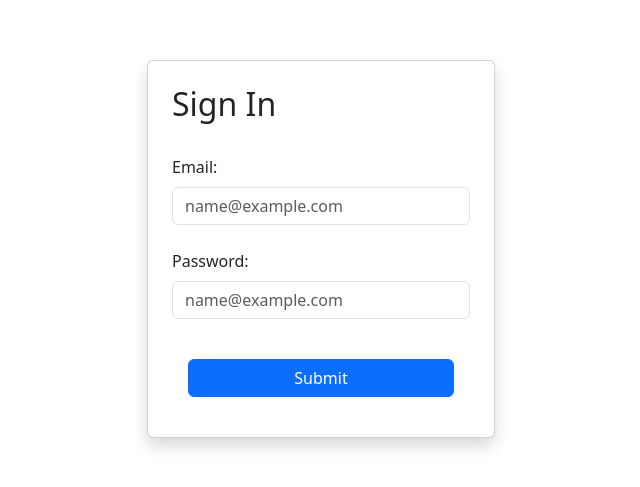
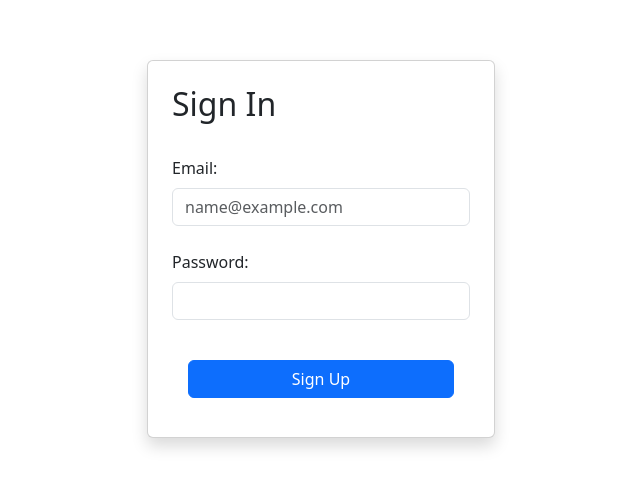
Before and after one commit to rowanbreakey/PresAI, a React app in the folder frontend/: page / in a window 1280 px wide. Shown: the part 151-638 px from the top of the page, without its empty margins (307-947 px from the left). Built offline with nearby package versions, Linux system fonts and the light colour scheme; the HTML template or start-up script is replaced by a standard one.

Commit message:
User sign up
Users can now create a new account with username and password and their information is stored securely in my supabase database

```diff
--- a/frontend/src/components/SignInPage.jsx
+++ b/frontend/src/components/SignInPage.jsx
@@ -1,22 +1,78 @@
-import SubmitButton from "./submitButton"
+import { useState } from "react";
 
 function SignInPage( {signingIn, onSuccess} ) {
-    const checkSignIn = () => {
-        onSuccess()
+    const [email, setEmail] = useState('');
+    const [password, setPassword] = useState('');
+    const [loading, setLoading] = useState(false);
+    const [message, setMessage] = useState({text: '', isError: false});
+
+    function ValidateEmail(data) {
+        const input = document.createElement('input');
+        input.type = 'email';
+        input.value = data;
+
+        return input.checkValidity();
     }
+
+    const submitSignUp = async (event) => {
+        event.preventDefault();
+        setLoading(true);
+        setMessage({text: "", isError: false})
+
+        if (!ValidateEmail(email)) {
+            setLoading(true);
+            setMessage({text: "Enter a valid email addresss", isError: true});
+            return;
+        }
+
+        try {
+            const response = await fetch('http://127.0.0.1:8000/auth/signup', {
+                method: 'POST',
+                headers: {
+                    'Content-Type': 'application/json',
+                },
+                body: JSON.stringify({email, password}),
+            });
+
+            const data = await response.json();
+
+            if (!response.ok) {
+                const errMsg = typeof data.detail === 'string' ? data.detail : JSON.stringify(data.detail);
+                throw new Error(errMsg || 'Signup failed');
+            }
+
+            setMessage({ text: 'Success! ${data.message}', isError: false});
+            setEmail('');
+            setPassword('');
+        } catch (error) {
+            setMessage({ text: error.message, isError: true});
+        } finally {
+            setLoading(false);
+        }
+    }
+
     return (
         <div className="row justify-content-center align-items-center vh-100">
             <div className="col-12 col-md-4">
                 <div className="card shadow p-4 m-0 mx-auto">
-                    <h2>Sign In</h2>
-                    <br/>
-                    <label for="emailFormControl" className="form-label">Email:</label>
-                    <input type="email" class="form-control" id="emailFormControl" placeholder="name@example.com"></input>
-                    <br/>
-                    <label for="passwordFormControl" className="form-label">Password:</label>
-                    <input type="password" class="form-control" id="passwordFormControl" placeholder="name@example.com"></input>
-                    <br/>
-                    <SubmitButton onClick={checkSignIn}/>
+                    <form onSubmit={submitSignUp}>
+                        <h2>Sign In</h2>
+                        <br/>
+                        <label htmlFor="emailFormControl" className="form-label">Email:</label>
+                        <input type="email" value={email} onChange={(e) => setEmail(e.target.value)} className="form-control" id="emailFormControl" placeholder="name@example.com" required></input>
+                        <br/>
+                        <label htmlFor="passwordFormControl" className="form-label">Password:</label>
+                        <input type="password" value={password} onChange={(e) => setPassword(e.target.value)} className="form-control" id="passwordFormControl" required minLength={8}></input>
+                        <br/>
+                        <div className="d-grid gap-2">
+                            <button type="submit" disabled={loading} className="btn btn-primary mt-3 ms-3 me-3">
+                                {loading ? 'Creating Account...' : 'Sign Up'}
+                            </button>
+                        </div>
+                    </form>
+                    <div style={{ marginTop: '15px', alignContent:"center", fontSize: '10px', color: message.isError ? 'red' : 'green', fontWeight: 'bold' }}>
+                        {message.text}
+                    </div>
                 </div>
             </div>
         </div>
--- a/frontend/src/components/submitButton.jsx
+++ /dev/null
@@ -1,7 +0,0 @@
-function SubmitButton( {onClick} ) {
-    return (
-        <button className="btn btn-primary m-3" onClick={onClick}>Submit</button>
-    )
-}
-
-export default SubmitButton
```
Also changed, not shown: 1 other file (tests, documents, lock files or other folders).
